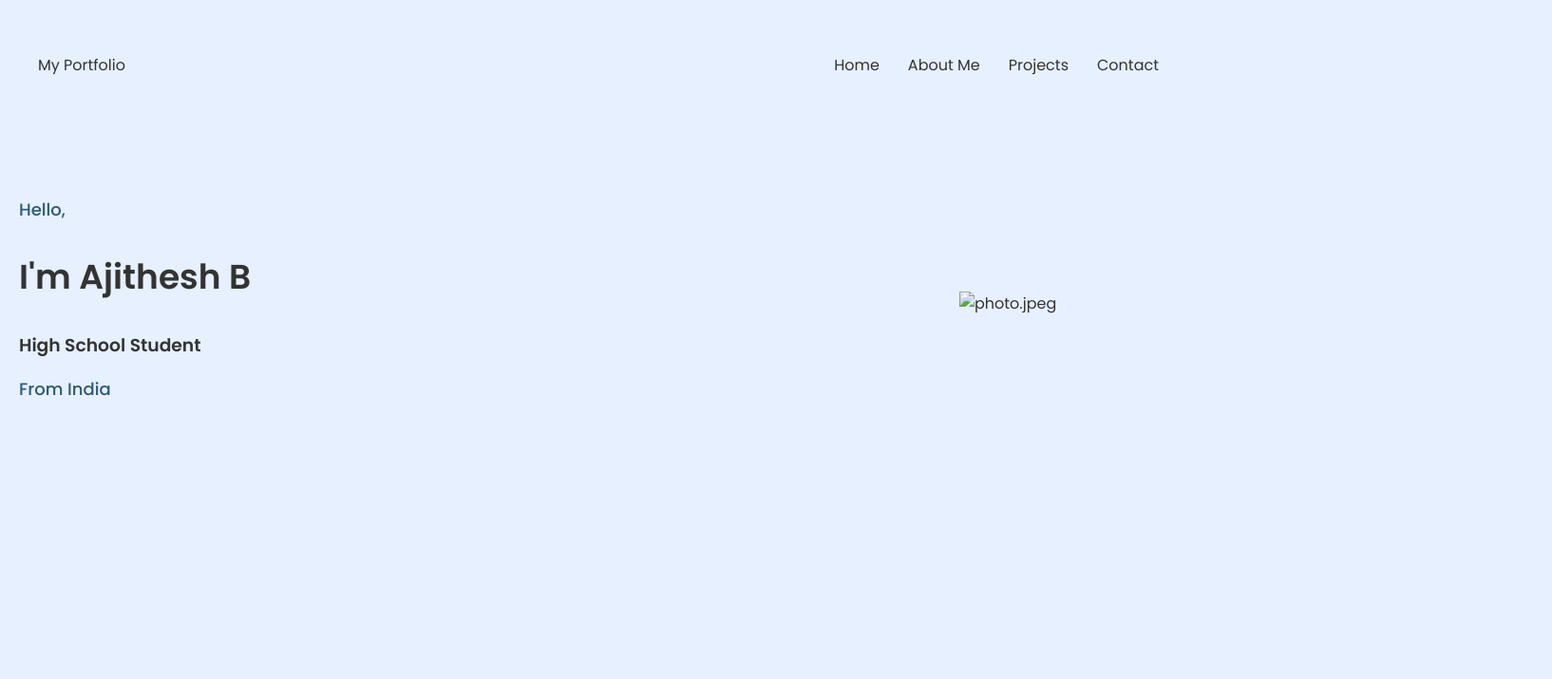
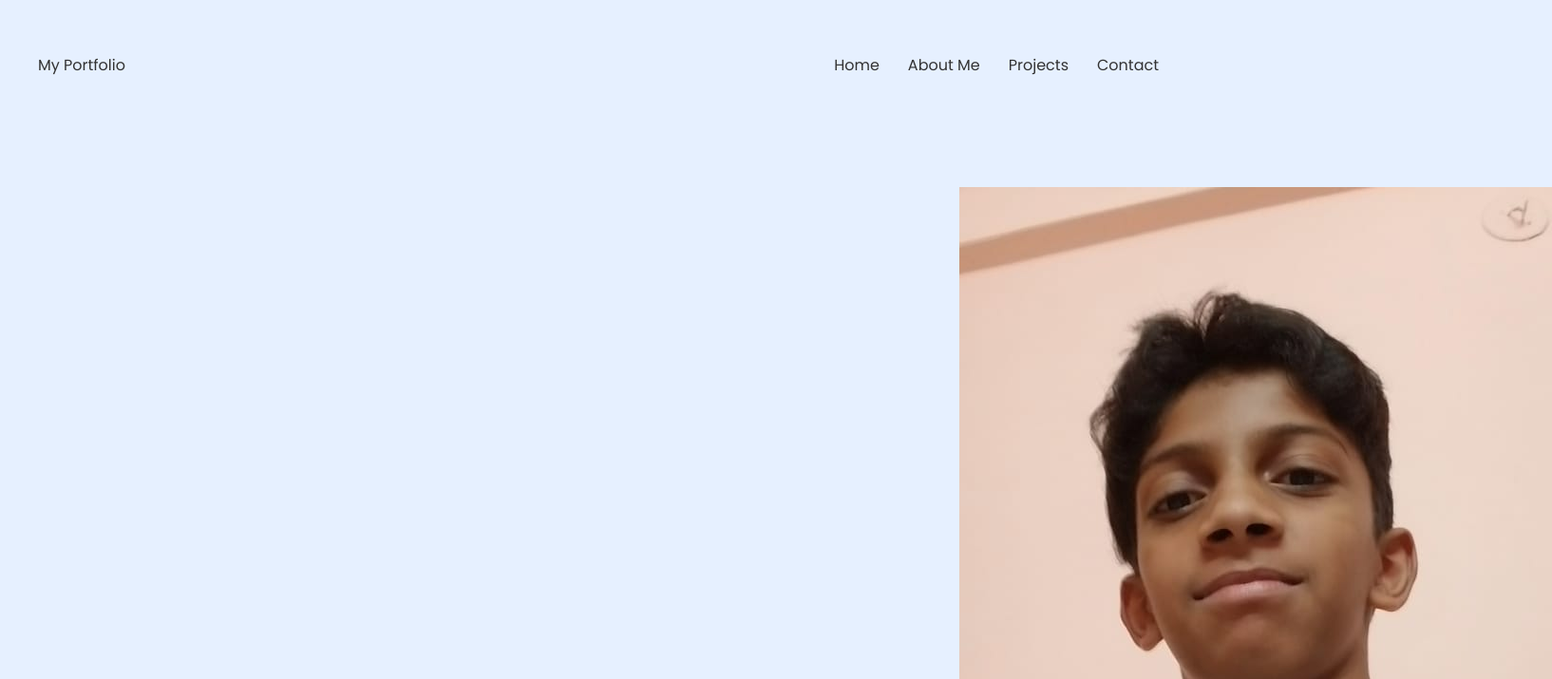
Before and after one commit to AjitheshB/My-Portfolio, a plain HTML site: page index.html in a window 1280 px wide. Shown: the top 715 px of the page at 95% size, 1634 px wide, since content can reach past the window. Drawn offline with Linux system fonts and the light colour scheme.

Commit message:
Update index.html

```diff
--- a/index.html
+++ b/index.html
@@ -24,7 +24,7 @@
         <p> From India</p>
     </div>
     <div class="hero-image">
-    	<img src="photo.jpg" alt="photo.jpeg">
+    	<img src="photo.jpeg">
     </div>
 </section>
 </body>
```
